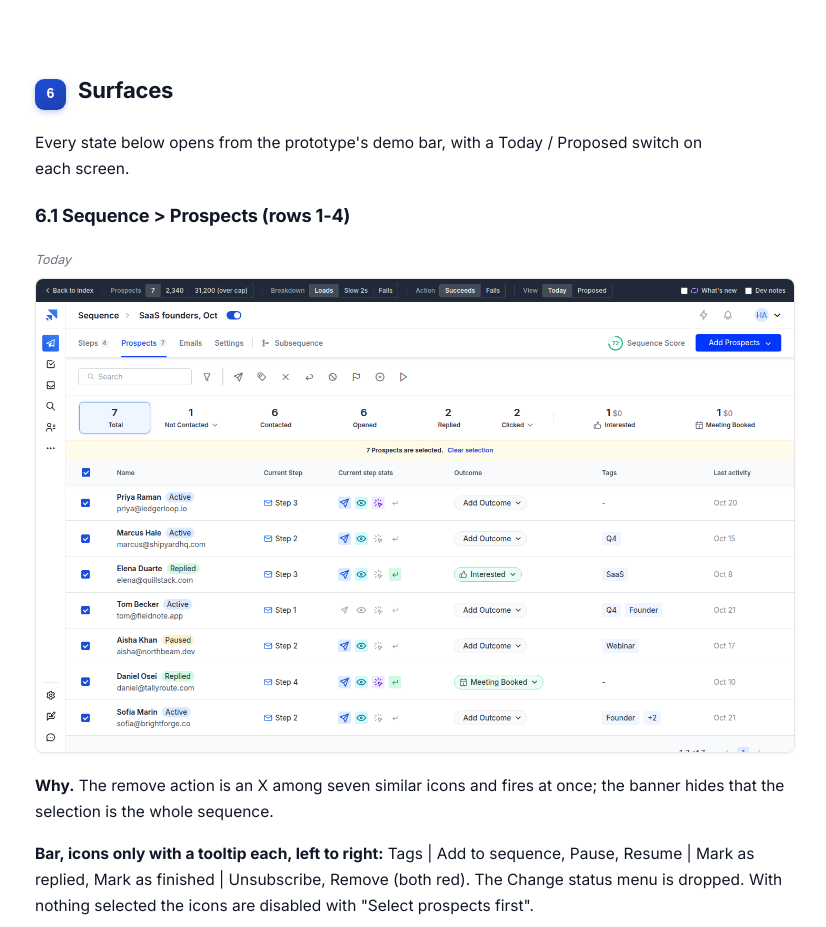
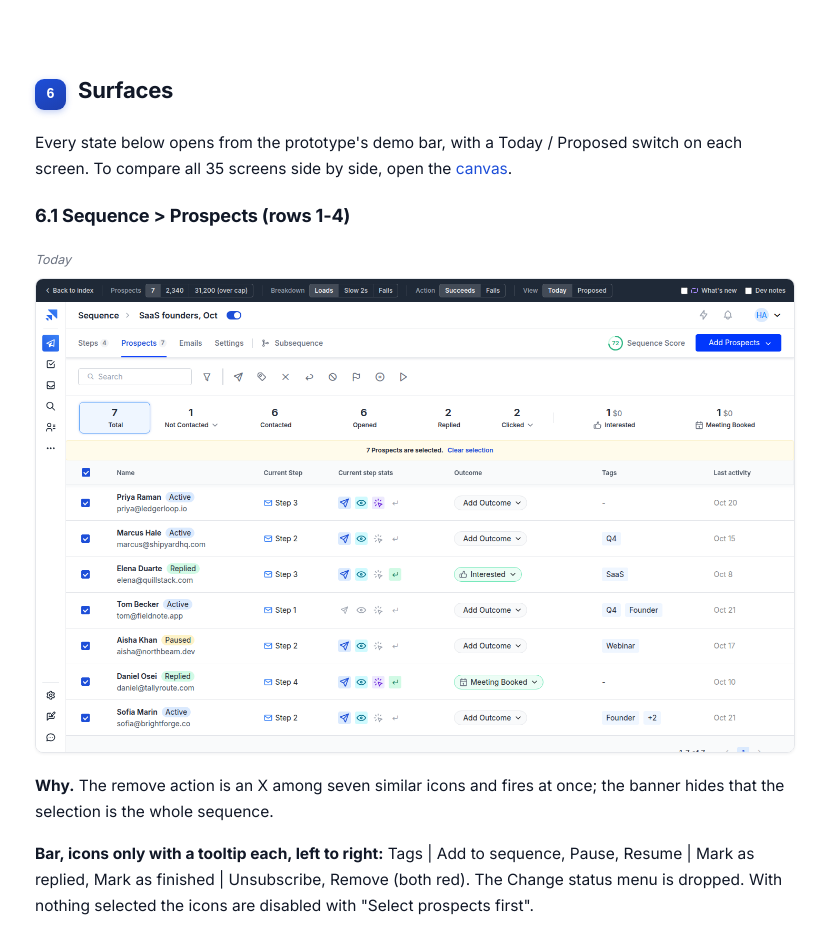
Before and after one commit to product-team-sh/prd-safe-actions, a plain HTML site: page index.html in a window 1280 px wide. Shown: the part 2360-3287 px from the top of the page, without its empty margins (281-1107 px from the left). Drawn offline with Linux system fonts and the light colour scheme.

Commit message:
PRD: link the canvas from the Surfaces section
Co-Authored-By: Claude Opus 5.5 <noreply@anthropic.com>

```diff
--- a/index.html
+++ b/index.html
@@ -287,7 +287,7 @@ figure img{width:100%;height:auto}
 </section>
 <section id="6-surfaces" class="sec"><div class="sec-head"><span class="sec-num">6</span><h2>Surfaces</h2></div>
 
-<p>Every state below opens from the prototype's demo bar, with a Today / Proposed switch on each screen.</p>
+<p>Every state below opens from the prototype's demo bar, with a Today / Proposed switch on each screen. To compare all 35 screens side by side, open the <a href="canvas/index.html">canvas</a>.</p>
 <h3 id="6-1-sequence-prospects-rows-1-4">6.1 Sequence &gt; Prospects (rows 1-4)</h3>
 <figure><figcaption>Today</figcaption><a class="zoom" href="screens/01-seqp-today.png" aria-label="View larger: Today"><img src="screens/01-seqp-today.png" style="max-width:885px" alt="Today" loading="lazy"></a></figure>
 <p><strong>Why.</strong> The remove action is an X among seven similar icons and fires at once; the banner hides that the selection is the whole sequence.</p>
```
Also changed, not shown: 1 other file.
